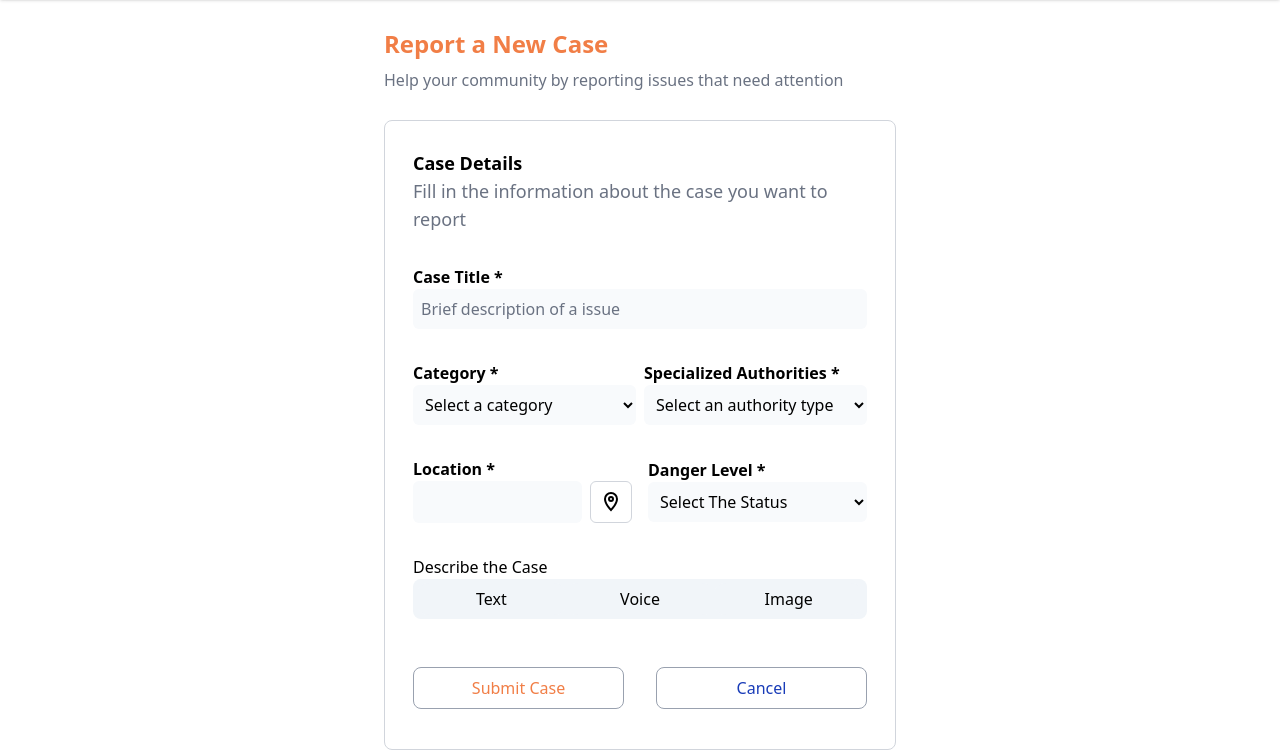
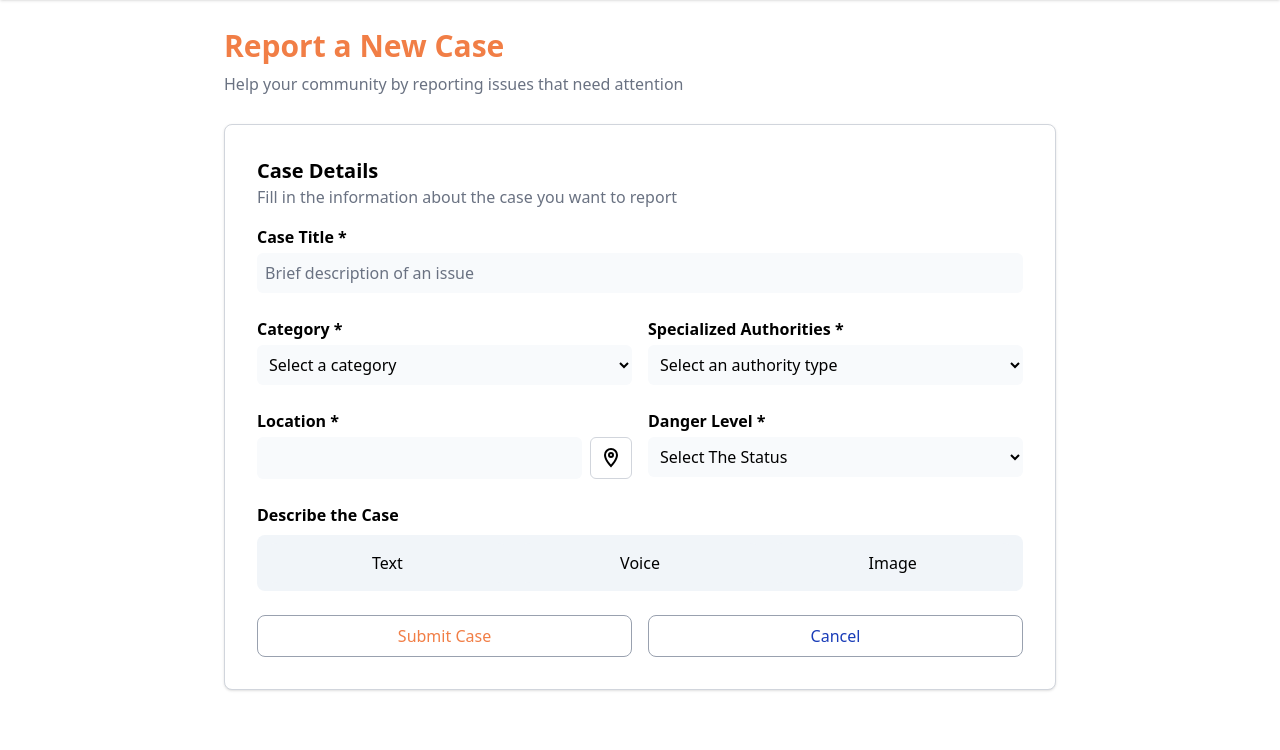
Before and after one commit to Amr-Barghothy/Smart-Rescue, a Django app: template smart_rescue/safeNowApp/templates/create_case.html in a window 1280 px wide. Shown: the part 72-822 px from the top of the page. After the commit the page ends 763 px from the top, so only its background shows below. Run offline with Django 5.2, Linux system fonts and the light colour scheme; the template is opened without the code that fills it, so the values that code supplies are empty.

Commit message:
updated service status

```diff
--- a/smart_rescue/safeNowApp/models.py
+++ b/smart_rescue/safeNowApp/models.py
@@ -232,4 +232,10 @@ def create_service(title, description, location, category,availability,user):
 
 
 def service_request(service,user):
+    service.status = "PENDING"
+    service.save()
     return service.requested_by.add(user)
+
+def delete_a_service(service_id):
+    service = get_service_by_id(service_id)
+    return service.delete()
--- a/smart_rescue/safeNowApp/templates/create_case.html
+++ b/smart_rescue/safeNowApp/templates/create_case.html
@@ -15,6 +15,24 @@
     <link rel="stylesheet" href="https://unpkg.com/leaflet@1.9.4/dist/leaflet.css"/>
     <script src="https://unpkg.com/leaflet@1.9.4/dist/leaflet.js"></script>
 
+    <style>
+        .loader {
+            border-width: 4px;
+            border-style: solid;
+            border-radius: 50%;
+            width: 48px;
+            height: 48px;
+            border-top-color: transparent;
+            animation: spin 1s linear infinite;
+        }
+
+        @keyframes spin {
+            to {
+                transform: rotate(360deg);
+            }
+        }
+
+    </style>
 </head>
 <body class="bg-[##fafbfd]">
     <nav class="between bg-gradient-to-r from-red-500 to-pink-800 p-12 text-white flex justify-between items-center px-6 py-3 shadow sticky top-0">
@@ -100,63 +118,63 @@
         </ul>
     </nav>
 
-    <div class="w-40/100 mx-auto">
-        <div class="my-7">
-            <h1 class="text-2xl text-[#f17e46] font-bold mb-2">
+    <div class="max-w-4xl mx-auto px-4 sm:px-6 lg:px-8">
+        <div class="my-7 text-center md:text-left">
+            <h1 class="text-2xl md:text-3xl text-[#f17e46] font-bold mb-2">
                 {% trans "Report a New Case" %}
             </h1>
-            <p class="text-gray-500">
-                {% trans "Help your community by reporting issues that need attention" %} </p>
+            <p class="text-gray-500 text-sm md:text-base">
+                {% trans "Help your community by reporting issues that need attention" %}
             </p>
         </div>
-        <div class="border-1 border-gray-300 rounded-lg p-7">
-            <div class="mb-2">
-                <p class="font-bold text-900 text-lg">{% trans "Case Details" %}</p>
-                <p class="text-gray-500 text-base text-lg">
+
+        <div class="border border-gray-300 rounded-lg p-6 md:p-8 bg-white shadow-sm">
+            <div class="mb-4">
+                <p class="font-bold text-lg md:text-xl">{% trans "Case Details" %}</p>
+                <p class="text-gray-500 text-sm md:text-base">
                     {% trans "Fill in the information about the case you want to report" %}
                 </p>
             </div>
-            <form action="/report_case" method="post">
+
+            <form action="/report_case" method="post" class="space-y-6">
                 {% csrf_token %}
-                <div class="mb-2 flex flex-col my-8">
-                    <label for="title" class="font-bold">{% trans "Case Title *" %}</label>
+
+                <!-- Case Title -->
+                <div class="flex flex-col">
+                    <label for="title" class="font-bold mb-1">{% trans "Case Title *" %}</label>
                     <input
                             type="text"
                             name="title"
                             id="title"
-                            placeholder="Brief description of a issue"
-                            class="focus-within:outline-double focus-within:outline-cyan-500 rounded-md p-2 bg-[#f8fafc] placeholder:text-gray-500"
+                            placeholder="Brief description of an issue"
+                            class="rounded-md p-2 bg-[#f8fafc] placeholder:text-gray-500 focus:outline-none focus:ring-2 focus:ring-cyan-500"
                     />
                 </div>
-                <div class="mb-2 flex gap-2 my-8">
-                    <div class="flex flex-col flex-1">
-                        <label for="category" class="font-bold">{% trans "Category *" %}</label>
+
+                <!-- Category & Authorities -->
+                <div class="flex flex-col md:flex-row gap-4">
+                    <div class="flex-1 flex flex-col">
+                        <label for="category" class="font-bold mb-1">{% trans "Category *" %}</label>
                         <select
                                 name="category"
                                 id="category"
-                                class="bg-[#f8fafc] p-2 rounded-md"
+                                class="rounded-md p-2 bg-[#f8fafc]"
                         >
-                            <option value="" disabled selected hidden>
-                                {% trans "Select a category" %}
-                            </option>
+                            <option value="" disabled selected hidden>{% trans "Select a category" %}</option>
                             <option value="kidnapping">{% trans "Kidnapping" %}</option>
                             <option value="violence">{% trans "Violence" %}</option>
                             <option value="abuse">{% trans "Abuse" %}</option>
                             <option value="lost">{% trans "Lost Child" %}</option>
                         </select>
                     </div>
-                    <div class="flex flex-col flex-1">
-                        <label for="authorities" class="font-bold"
-                        >{% trans "Specialized Authorities *" %}</label
-                        >
+                    <div class="flex-1 flex flex-col">
+                        <label for="authorities" class="font-bold mb-1">{% trans "Specialized Authorities *" %}</label>
                         <select
                                 name="authorities"
                                 id="authorities"
-                                class="bg-[#f8fafc] p-2 rounded-md"
+                                class="rounded-md p-2 bg-[#f8fafc]"
                         >
-                            <option value="" disabled selected hidden class="text-red-200">
-                                {% trans "Select an authority type" %}
-                            </option>
+                            <option value="" disabled selected hidden>{% trans "Select an authority type" %}</option>
                             <option value="police">{% trans "Police" %}</option>
                             <option value="hospital">{% trans "Hospital" %}</option>
                             <option value="municipality">{% trans "Municipality" %}</option>
@@ -164,150 +182,115 @@
                         </select>
                     </div>
                 </div>
-                <div class="mb-2 flex items-center gap-x-4 my-8">
-                    <div class="flex flex-col flex-1">
-                        <label for="location" class="font-bold">{% trans "Location *" %}</label>
-                        <div class="flex flex-1 gap-x-2">
+
+                <!-- Location & Danger Level -->
+                <div class="flex flex-col md:flex-row gap-4">
+                    <div class="flex-1 flex flex-col">
+                        <label for="location" class="font-bold mb-1">{% trans "Location *" %}</label>
+                        <div class="flex gap-2 w-full">
                             <input
                                     type="text"
                                     name="location"
                                     id="location"
-                                    class="focus-within:outline-double focus-within:outline-cyan-500 rounded-md p-2 bg-[#f8fafc] placeholder:text-gray-500 w-full"
+                                    class="flex-1 rounded-md p-2 bg-[#f8fafc] placeholder:text-gray-500 focus:outline-none focus:ring-2 focus:ring-cyan-500"
                             />
-                            <button type="button"
-                                    class="border-gray-300 border-1 p-2 rounded-md hover:bg-red-400 cursor-pointer"
-                            >
-                                <svg
-                                        xmlns="http://www.w3.org/2000/svg"
-                                        width="24"
-                                        height="24"
-                                >
-                                    <path
-                                            d="M12 2a7.008 7.008 0 0 0-7 7c0 5.353 6.036 11.45 6.293 11.707l.707.707.707-.707C12.964 20.45 19 14.353 19 9a7.008 7.008 0 0 0-7-7zm0 16.533C10.471 16.825 7 12.553 7 9a5 5 0 0 1 10 0c0 3.546-3.473 7.823-5 9.533z"
-                                    />
-                                    <path
-                                            d="M12 6a3 3 0 1 0 3 3 3 3 0 0 0-3-3zm0 4a1 1 0 1 1 1-1 1 1 0 0 1-1 1z"
-                                    />
+                            <button type="button" id="open-map"
+                                    class="border border-gray-300 p-2 rounded-md hover:bg-red-400">
+                                <svg xmlns="http://www.w3.org/2000/svg" width="24" height="24">
+                                    <path d="M12 2a7.008 7.008 0 0 0-7 7c0 5.353 6.036 11.45 6.293 11.707l.707.707.707-.707C12.964 20.45 19 14.353 19 9a7.008 7.008 0 0 0-7-7zm0 16.533C10.471 16.825 7 12.553 7 9a5 5 0 0 1 10 0c0 3.546-3.473 7.823-5 9.533z"/>
+                                    <path d="M12 6a3 3 0 1 0 3 3 3 3 0 0 0-3-3zm0 4a1 1 0 1 1 1-1 1 1 0 0 1-1 1z"/>
                                 </svg>
                             </button>
                         </div>
-                        <div id="map-popup"
-                             class="hidden fixed inset-0 bg-black bg-opacity-50 flex items-center justify-center z-50">
-                            <div class="bg-white rounded-lg shadow-lg p-4 w-[90%] max-w-md">
-                                <div id="map" class="h-80 w-full rounded-md"></div>
-                                <div class="flex justify-end mt-4">
-                                    <button type="button" id="confirm-location"
-                                            class="bg-green-600 text-white px-4 py-2 rounded hover:bg-green-700">
-                                        Confirm Location
-                                    </button>
-                                    <button id="cancel-map"
-                                            class="ml-2 bg-gray-400 text-white px-4 py-2 rounded hover:bg-gray-500">
-                                        Cancel
-                                    </button>
-                                </div>
-                            </div>
-                        </div>
-                        <input type="hidden" name="latitude" id="latitude">
-                        <input type="hidden" name="longitude" id="longitude">
-
                     </div>
-                    <div class="flex flex-col flex-1">
-                        <label for="status" class="font-bold">{% trans "Danger Level *" %}</label>
+                    <div class="flex-1 flex flex-col">
+                        <label for="status" class="font-bold mb-1">{% trans "Danger Level *" %}</label>
                         <select
                                 name="status"
                                 id="status"
-                                class="bg-[#f8fafc] p-2 rounded-md"
+                                class="rounded-md p-2 bg-[#f8fafc]"
                         >
-                            <option value="" disabled selected hidden class="text-red-200">
-                                {% trans "Select The Status" %}
-                            </option>
+                            <option value="" disabled selected hidden>{% trans "Select The Status" %}</option>
                             <option value="low">{% trans "Low" %}</option>
                             <option value="medium">{% trans "Medium" %}</option>
                             <option value="high">{% trans "High" %}</option>
                         </select>
                     </div>
                 </div>
-                <div class="mb-2 flex flex-col my-8">
-                    <p>{% trans "Describe the Case" %}</p>
-                    <div class="flex bg-[#f1f5f9] rounded-lg p-1">
-                        <button
-                                type="button"
-                                class="flex-1 bg-[#f1f5f9] rounded-xl p-1 cursor-pointer"
-                                id="text-btn"
-                        >
+
+                <!-- Map Popup -->
+                <div id="map-popup"
+                     class="hidden fixed inset-0 bg-black bg-opacity-50 flex items-center justify-center z-50">
+                    <div class="bg-white rounded-lg shadow-lg p-4 w-[90%] max-w-md">
+                        <div id="map" class="h-80 w-full rounded-md"></div>
+                        <div class="flex justify-end mt-4 gap-2">
+                            <button type="button" id="confirm-location"
+                                    class="bg-green-600 text-white px-4 py-2 rounded hover:bg-green-700">Confirm
+                                Location
+                            </button>
+                            <button type="button" id="cancel-map"
+                                    class="bg-gray-400 text-white px-4 py-2 rounded hover:bg-gray-500">Cancel
+                            </button>
+                        </div>
+                        <input type="hidden" name="latitude" id="latitude">
+                        <input type="hidden" name="longitude" id="longitude">
+                    </div>
+                </div>
+
+                <!-- Description -->
+                <div class="flex flex-col">
+                    <p class="font-bold mb-2">{% trans "Describe the Case" %}</p>
+                    <div class="flex flex-col sm:flex-row gap-2 bg-[#f1f5f9] rounded-lg p-2">
+                        <button type="button" id="text-btn" class="flex-1 bg-[#f1f5f9] rounded-xl p-2 cursor-pointer">
                             {% trans "Text" %}
                         </button>
-                        <button
-                                type="button"
-                                class="flex-1 bg-[#f1f5f9] rounded-xl p-1 cursor-pointer"
-                                id="voice-btn"
-                        >
+                        <button type="button" id="voice-btn" class="flex-1 bg-[#f1f5f9] rounded-xl p-2 cursor-pointer">
                             {% trans "Voice" %}
                         </button>
-                        <button
-                                type="button"
-                                class="flex-1 bg-[#f1f5f9] rounded-xl p-1 cursor-pointer"
-                                id="image-btn"
-                        >
+                        <button type="button" id="image-btn" class="flex-1 bg-[#f1f5f9] rounded-xl p-2 cursor-pointer">
                             {% trans "Image" %}
                         </button>
                     </div>
-                    <textarea
-                            name="text_description"
-                            id="text-description"
-                            placeholder="Type your description here"
-                            class="hidden mt-2 p-2 border rounded w-full"
-                    ></textarea>
-                    <input
-                            type="file"
-                            name="image_file"
-                            id="image-upload"
-                            accept="image/*"
-                            class="hidden mt-2"
-                    />
+                    <textarea name="text_description" id="text-description" placeholder="Type your description here"
+                              class="hidden mt-2 p-2 border rounded w-full"></textarea>
+                    <input type="file" name="image_file" id="image-upload" accept="image/*" class="hidden mt-2"/>
                     <input type="hidden" name="audio_data" id="audio_data"/>
-                    <div
-                            id="voice-controls"
-                            class="hidden mt-2 flex items-center gap-2"
-                    >
-                        <button
-                                type="button"
-                                id="record-btn"
-                                class="bg-red-500 text-white px-4 py-2 rounded"
-                        >
+                    <div id="voice-controls" class="hidden mt-2 flex items-center gap-2">
+                        <button type="button" id="record-btn"
+                                class="bg-red-500 text-white px-4 py-2 rounded cursor-pointer">
                             {% trans "Start Recording" %}
                         </button>
                         <span id="record-status">{% trans "Not recording" %}</span>
                     </div>
                 </div>
-                <div class="flex gap-x-8 mt-12 mb-3">
-                    <button
-                            type="submit"
-                            class="hover:bg-red-400 hover:border-red-500 border-1 flex-1 text-center rounded-lg text-[#f17e46] border-gray-400 hover:text-white p-2 cursor-pointer"
-                    >
+
+                <!-- Buttons -->
+                <div class="flex flex-col sm:flex-row gap-4 mt-6">
+                    <button type="submit" onclick="showLoadingOverlay(event)"
+                            class="flex-1 cursor-pointer border border-gray-400 text-[#f17e46] hover:bg-red-400 hover:text-white rounded-lg p-2">
                         {% trans "Submit Case" %}
                     </button>
-                    <a
-                            href="/dashboard"
-                            class="hover:bg-[#003247] flex-1 text-center rounded-lg border-1 border-gray-400 text-blue-800 hover:text-white p-2"
-                    >{% trans "Cancel" %}</a
-                    >
+                    <a href="/dashboard"
+                       class="flex-1 border border-gray-400 text-blue-800 hover:bg-[#003247] hover:text-white rounded-lg p-2 text-center">
+                        {% trans "Cancel" %}</a>
                 </div>
-                {% if messages %}
-                <ul>
-                    {% for message in messages %}
-                    <li>{{message}}</li>
-                    {% endfor %}
-                </ul>
-                {% endif %}
             </form>
         </div>
     </div>
+
+    <!-- Loading Overlay -->
+    <div id="loading-overlay" class="fixed inset-0 bg-white bg-opacity-50 flex items-center justify-center z-50 hidden">
+        <div class="flex flex-col items-center">
+            <div class="loader border-4 border-t-4 border-red-500 border-t-transparent rounded-full w-12 h-12 animate-spin"></div>
+            <p class="text-black mt-2">Processing your case...</p>
+        </div>
+    </div>
+
     <script src="{% static 'script.js' %}"></script>
     <script>
         document.addEventListener("DOMContentLoaded", () => {
             const mapPopup = document.getElementById("map-popup");
-            const locationBtn = document.querySelector("#location + button");
+            const locationBtn = document.getElementById("open-map");
             const confirmBtn = document.getElementById("confirm-location");
             const cancelBtn = document.getElementById("cancel-map");
             const latInput = document.getElementById("latitude");
@@ -326,24 +309,27 @@
                         attribution: '&copy; OpenStreetMap contributors'
                     }).addTo(map);
 
+                    marker = L.marker([0, 0], {draggable: true}).addTo(map);
+
                     if (navigator.geolocation) {
                         navigator.geolocation.getCurrentPosition(
                             (pos) => {
                                 const lat = pos.coords.latitude;
                                 const lon = pos.coords.longitude;
                                 map.setView([lat, lon], 15);
-                                marker = L.marker([lat, lon], {draggable: true}).addTo(map);
+                                marker.setLatLng([lat, lon]);
                             },
                             () => {
                                 alert("Unable to get your location. You can move the marker manually.");
                                 map.setView([31.9522, 35.2332], 8);
-                                marker = L.marker([31.9522, 35.2332], {draggable: true}).addTo(map);
+                                marker.setLatLng([31.9522, 35.2332]);
                             }
                         );
-                    } else {
-                        alert("Geolocation not supported.");
                     }
                 }
+
+                // Fix rendering for hidden map
+                setTimeout(() => map.invalidateSize(), 100);
             });
 
             confirmBtn.addEventListener("click", async () => {
@@ -351,26 +337,25 @@
                 latInput.value = lat;
                 lonInput.value = lng;
 
-                // Reverse geocode using OpenStreetMap Nominatim
                 try {
-                    const res = await fetch(
-                        `https://nominatim.openstreetmap.org/reverse?lat=${lat}&lon=${lng}&format=json`
-                    );
+                    const res = await fetch(`https://nominatim.openstreetmap.org/reverse?lat=${lat}&lon=${lng}&format=json`);
                     const data = await res.json();
-                    const address = data.display_name || "Unknown location";
-                    locationInput.value = address;
+                    locationInput.value = data.display_name || "Unknown location";
                 } catch (err) {
-                    console.error("Reverse geocoding failed:", err);
                     locationInput.value = `Lat: ${lat.toFixed(5)}, Lon: ${lng.toFixed(5)}`;
                 }
 
                 mapPopup.classList.add("hidden");
             });
 
-            cancelBtn.addEventListener("click", () => {
-                mapPopup.classList.add("hidden");
-            });
+            cancelBtn.addEventListener("click", () => mapPopup.classList.add("hidden"));
+
         });
+
+        function showLoadingOverlay(e) {
+            const loadingOverlay = document.getElementById("loading-overlay");
+            loadingOverlay.classList.remove("hidden");
+        }
     </script>
 
 </body>
--- a/smart_rescue/safeNowApp/urls.py
+++ b/smart_rescue/safeNowApp/urls.py
@@ -25,6 +25,10 @@ urlpatterns = [
     path("filter_cases/", views.filter_cases, name="filter_cases"),
     path("change_status/<case_id>", views.change_status, name="change_status"),
     path('request_service/<service_id>', views.request_service, name='request_service'),
+    path('filter_services/', views.filter_services, name='filter_services'),
+    path('my_services', views.my_services, name='my_services'),
+    path('delete_service/<service_id>', views.delete_service, name='delete_service'),
+
 ]
 
 if settings.DEBUG:
```
Also changed, not shown: smart_rescue/safeNowApp/templates/services.html (+24 -12 lines), smart_rescue/safeNowApp/templates/success.html (+17 -15 lines), smart_rescue/safeNowApp/views.py (+66 -5 lines).
